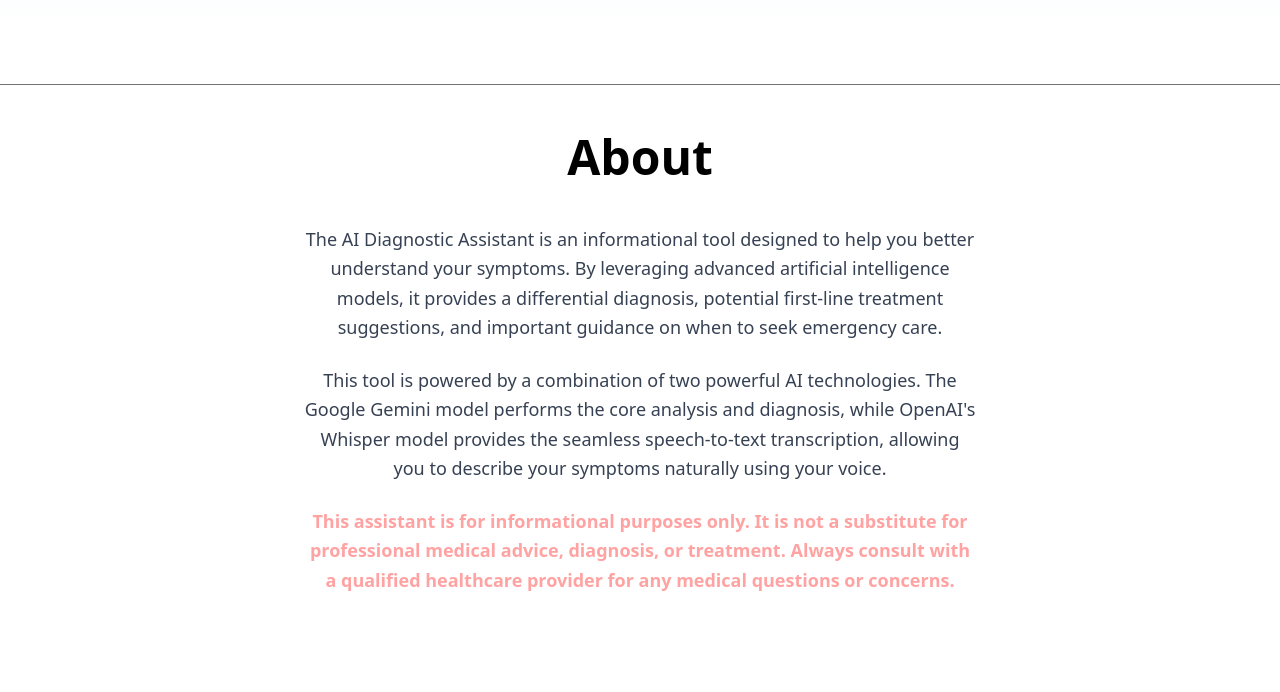
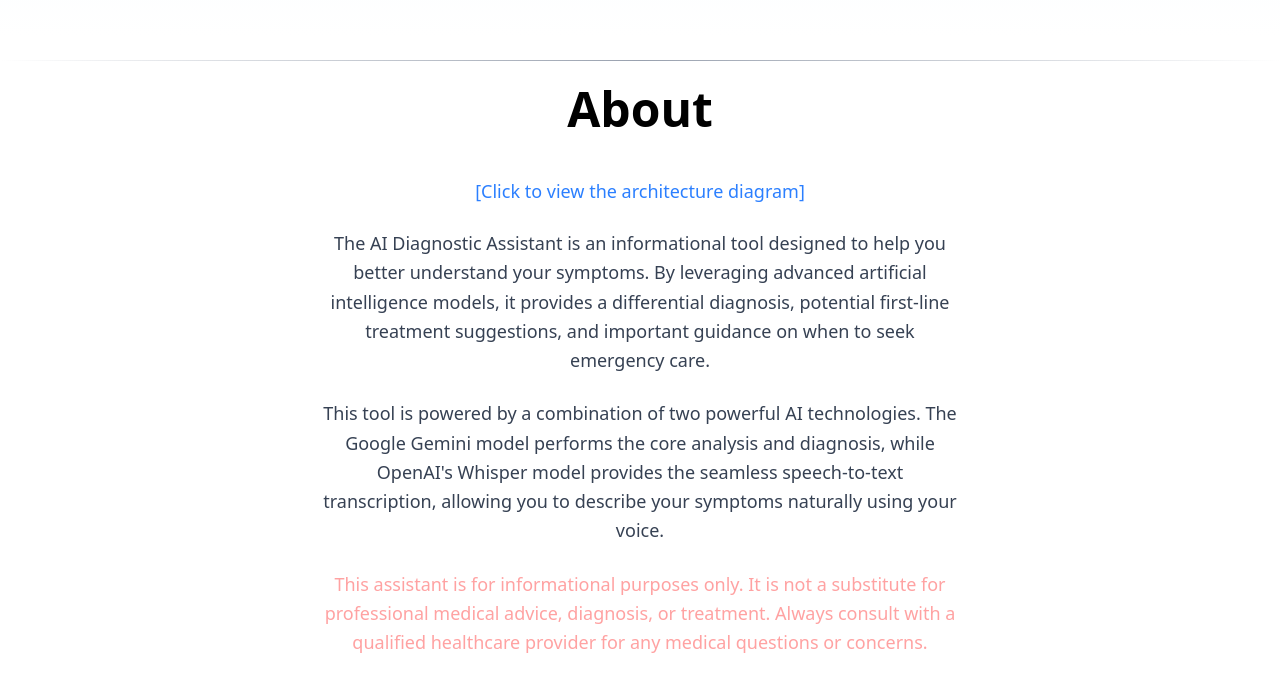
Before and after one commit to TS-ranger/DiagnoseAI, a Next.js app: page / in a window 1280 px wide. Shown: the part 764-1456 px from the top of the page. Built offline with nearby package versions, Linux system fonts and the light colour scheme.

Commit message:
update input box#1

```diff
--- a/src/app/components/about.tsx
+++ b/src/app/components/about.tsx
@@ -7,14 +7,26 @@ export default function About() {
         <h2 className="pb-3 text-2xl font-semibold sm:text-3xl md:text-4xl lg:text-5xl font-display text-center mb-8">
           About
         </h2>
-        <div className="text-center space-y-6 text-gray-700 max-w-2xl mx-auto">
+
+        <h3 className="text-center text-lg mb-6  text-gray-600">
+        <a
+            href="https://excalidraw.com/#json=G4mcW1A--cEkZhmN0PPVa,tjHEYVxIxELgfzAB3YqKbw"
+            target="_blank"
+            rel="noopener noreferrer"
+            className="text-blue-500 hover:underline" >
+             [Click to view the architecture diagram]
+        </a>
+        </h3>
+
+
+        <div className="px-4 text-center space-y-6 text-gray-700 max-w-2xl mx-auto">
           <p className="text-lg leading-relaxed">
             The AI Diagnostic Assistant is an informational tool designed to help you better understand your symptoms. By leveraging advanced artificial intelligence models, it provides a differential diagnosis, potential first-line treatment suggestions, and important guidance on when to seek emergency care.
           </p>
           <p className="text-lg leading-relaxed">
             This tool is powered by a combination of two powerful AI technologies. The Google Gemini model performs the core analysis and diagnosis, while OpenAI&apos;s Whisper model provides the seamless speech-to-text transcription, allowing you to describe your symptoms naturally using your voice.
           </p>
-          <p className="text-lg leading-relaxed font-bold text-black">
+          <p className="text-lg leading-relaxed  text-black">
             <span className="text-red-300">This assistant is for informational purposes only. It is not a substitute for professional medical advice, diagnosis, or treatment. Always consult with a qualified healthcare provider for any medical questions or concerns.</span>
           </p>
         </div>
--- a/src/app/page.tsx
+++ b/src/app/page.tsx
@@ -101,7 +101,7 @@ export default function Home() {
                      onSubmit={handleSubmit}
                      className="flex flex-col gap-4">
                      <textarea
-                               className="w-full p-3 border border-gray-300 rounded-lg text-sm text-center focus:outline-none focus:ring-1 focus:ring-gray-400 resize-none"
+                               className="w-full p-3 border-2 border-gray-300 rounded-full text-sm text-center focus:outline-none focus:ring-1 focus:ring-gray-400 resize-none"
                                value={symptoms}
                                onChange={(e) => setSymptoms(e.target.value)}
                                placeholder="Describe your symptoms (e.g. high fever, body aches, runny nose...)"
@@ -109,7 +109,7 @@ export default function Home() {
                                required
                               />
 
-                    <div className="flex items-center justify-center gap-3 mt-4">
+                    <div className="flex items-center justify-center gap-3 mt-4 ">
                       <SpeechToTextInput
                         onTranscription={(text) => {
                          const updated = symptoms ? `${symptoms} ${text}` : text;
@@ -138,8 +138,7 @@ export default function Home() {
             </div>
         </main>
       </div>
-     <hr className="my-12 border-t border-neutral-500 dark:border-neutral-700" />
-
+    <hr className="my-6 h-px border-0 bg-gradient-to-r from-transparent via-gray-400 to-transparent" />
       <About />
     </>
   );
```
